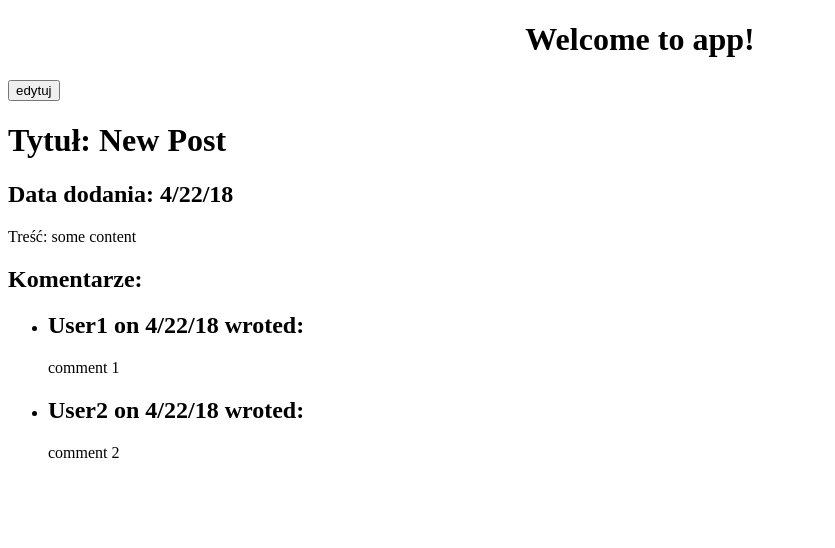
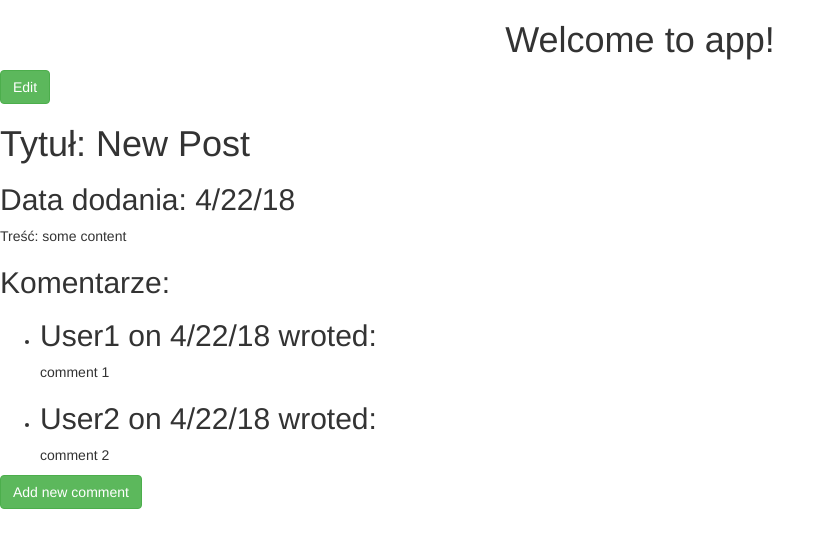
Before and after one commit to KruszekPL/PJA.S6.BIU.Lab, an Angular app in the folder Lab.03/blog-demo/: page / in a window 1280 px wide. Shown: the top 548 px of the page, without its empty margins (0-835 px from the left). Built offline with nearby package versions, Linux system fonts and the light colour scheme.

Commit message:
Task.Home.02 completed - Add form adding new comment

```diff
--- a/Lab.03/blog-demo/src/app/blog-post/blog-post.component.html
+++ b/Lab.03/blog-demo/src/app/blog-post/blog-post.component.html
@@ -1,4 +1,4 @@
-<button (click)="toggleEditMode()">edytuj</button>
+<button (click)="toggleEditMode()" class="btn btn-success">Edit</button>
 <h1 *ngIf="!isInEditMode">Tytuł: {{post.title}}</h1>
 <input *ngIf="isInEditMode" type="text" [(ngModel)] = "post.title"/>
 <h2>Data dodania: {{post.date | date: 'shortDate'}}</h2>
@@ -10,3 +10,24 @@
         <p>{{comment.content}}</p>
     </li>
 </ul>
+
+<button *ngIf="!isAddNewCommentActive" (click)="toggleAddNewComment()" class="btn btn-success">Add new comment</button>
+
+<div *ngIf="isAddNewCommentActive" class="container">
+    <hr>
+        <h2>Add new comment</h2>
+        <form (ngSubmit)="addNewComment(tempNick, tempContent)">
+          <div class="form-group">
+            <label for="nick">Nick</label>
+            <input type="text" class="form-control" name="tempNick" id="tempNick" [(ngModel)] = "tempNick">
+          </div>
+
+          <div class="form-group">
+            <label for="content">Comment</label>
+            <input type="text" class="form-control" name="tempContent" id="tempContent" [(ngModel)] = "tempContent">
+          </div>
+
+          <button type="submit" class="btn btn-success">Add new comment</button>
+
+        </form>
+    </div>
--- a/Lab.03/blog-demo/src/app/blog-post/blog-post.component.ts
+++ b/Lab.03/blog-demo/src/app/blog-post/blog-post.component.ts
@@ -9,6 +9,9 @@ import { PostComment } from "../post-comment/post-comment";
 export class BlogPostComponent{
 
     isInEditMode = false;
+    isAddNewCommentActive = false;
+    newComment: PostComment;
+    tempNick = "";
 
     post = new BlogPost(
         "New Post",
@@ -21,4 +24,15 @@ export class BlogPostComponent{
     toggleEditMode() : void {
         this.isInEditMode = !this.isInEditMode;
     }
+
+    toggleAddNewComment() : void {
+        this.isAddNewCommentActive = !this.isAddNewCommentActive;
+    }
+
+    addNewComment(nick : string, content : string) : void {
+        this.isAddNewCommentActive = false;
+        this.newComment = new PostComment(nick, new Date(), content);
+        this.post.comments.push(this.newComment);
+    }
+
 }
--- a/Lab.03/blog-demo/src/styles.css
+++ b/Lab.03/blog-demo/src/styles.css
@@ -1 +1,2 @@
 /* You can add global styles to this file, and also import other style files */
+@import url('https://unpkg.com/bootstrap@3.3.7/dist/css/bootstrap.min.css');
```
